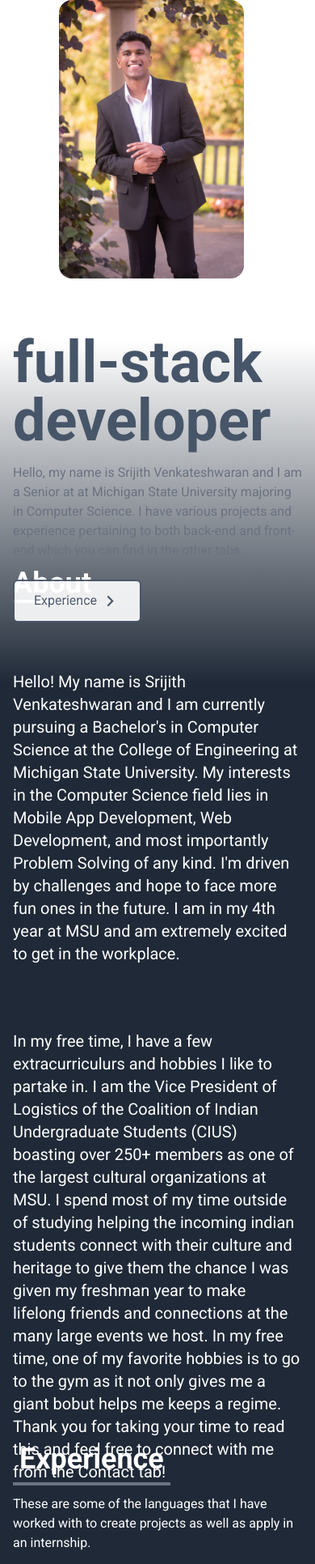
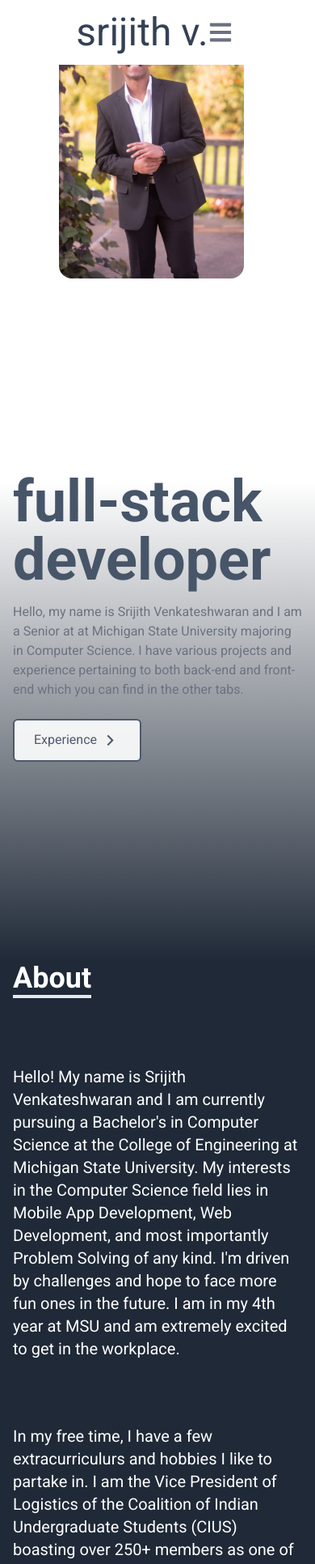
Before and after one commit to SrijithVenkat/my-portfolio, a React (Create React App) app: page / in a window 390 px wide. Shown: the top 1932 px of the page at 81% size. Built offline with nearby package versions, Linux system fonts and the light colour scheme; the HTML template or start-up script is replaced by a standard one.

Commit message:
Fixes on Navbarand spacing when resized to phone, still needs touches on picture and overall functionality

```diff
--- a/src/App.js
+++ b/src/App.js
@@ -9,7 +9,7 @@ function App() {
   return (
     <div>
       <NavBar/>
-      <Home />
+      <Home/>
       <About/>
       <Experience/>
       <Contact />
--- a/src/components/About.jsx
+++ b/src/components/About.jsx
@@ -2,8 +2,8 @@ import React from 'react'
 
 const About = () => {
   return (
-    <div name="About" className='w-full h-screen bg-gray-800 text-white'>
-        <div className='max-w-screen-lg px-4 mx-auto flex flex-col justify-center w-full h-full'>
+    <div name="About" className='w-full bg-gray-800 text-white whitespace-normal pb-10 min-h-screen'>
+        <div className='max-w-screen-lg px-4 mx-auto flex flex-col justify-center h-full'>
             <div className='pb-2'>
                 <h2 className='text-4xl font-bold inline border-b-4 bottom-gray-500'>About</h2>
             </div>
--- a/src/components/Contact.jsx
+++ b/src/components/Contact.jsx
@@ -4,11 +4,11 @@ const Contact = () => {
   return (
     <div
       name="Contact"
-      className="w-full h-screen bg-gradient-to-t from-black to-gray-800 p-4 text-white"
+      className="w-full h-screen bg-gradient-to-t from-black to-gray-800 p-4 text-white whitespace-normal min-h-max"
     >
       <div className="flex flex-col p-4 justify-center max-w-screen-lg mx-auto h-full">
         <div className="pb-8">
-          <p className="text-4xl font-bold inline border-b-4 border-gray-500">
+          <p className="text-4xl font-bold inline border-b-4 bottom-gray-500">
             Contact
           </p>
           <p className="py-6">submit the form below to connect!</p>
@@ -39,7 +39,7 @@ const Contact = () => {
               className="p-2 bg-transparent border-2 rounded-md text-white focus:outline-none"
             ></textarea>
 
-            <button className="text-white bg-gradient-to-b from-cyan-500 to-blue-500 px-6 py-3 my-8 mx-auto flex items-center rounded-md hover:scale-110 duration-300">
+            <button className="text-slate-500 bg-white px-6 py-3 my-8 mx-auto flex items-center rounded-md hover:scale-105 duration-300">
               Let's connect
             </button>
           </form>
--- a/src/components/Experience.css
+++ b/src/components/Experience.css
@@ -1,4 +1,8 @@
-devicon-html5-plain-wordmark
-{
-    font-size: 10rem;
+.article {
+    height: 100%;
+    background-repeat: no-repeat;
+    background-position: center;
+    background-size: cover;
+    display: grid;
+    place-items: center;
 }
--- a/src/components/Experience.jsx
+++ b/src/components/Experience.jsx
@@ -7,19 +7,19 @@ const Resume = () => {
       id: 1,
       icon: "devicon-html5-plain-wordmark",
       title: "HTML",
-      style: "shadow-green-500",
+      style: "shadow-slate-500",
     },
     {
       id: 2,
       icon: "devicon-python-plain",
       title: "Python",
-      style: "shadow-green-500",
+      style: "shadow-white",
     },
     {
       id: 3,
       icon: "devicon-c-plain",
       title: "C++",
-      style: "shadow-green-500",
+      style: "shadow-black",
     },
     {
       id: 4,
@@ -51,11 +51,11 @@ const Resume = () => {
   return (
     <div
       name="Experience"
-      className="bg-gray-800 w-full h-screen"
+      className="bg-gray-800 w-full whitespace-normal min-h-screen"
     >
-      <div className="max-w-screen-lg mx-auto p-4 flex flex-col justify-center w-full h-full text-white">
+      <div className="max-w-screen-lg mx-auto p-4 flex flex-col justify-center h-full text-white">
         <div>
-          <p className="text-4xl font-bold border-b-4 border-gray-500 p-2 inline">
+          <p className="text-4xl font-bold border-b-4 bottom-gray-500 inline">
             Experience
           </p>
           <p className="py-6">These are some of the languages that I have worked with to create projects as well as apply in an internship.</p>
--- a/src/components/Home.css
+++ b/src/components/Home.css
@@ -9,19 +9,15 @@
     width: 67%;
     margin-left: auto;
     margin-right: auto;
+    max-width: 67%;
+    min-height: 100%;
 }
 
-@media (min-width: 768px) {
-    .md\:w-2\/3 {
-        width: 66.666667%;
-    }
-}
 .overlay {
     position: absolute;
     top: 0;
-    left: 95px;
-    width: 65%;
-    height: 100%;
+    left: 94px;
+    width: 65.5%;
     background: rgba(0, 0, 0, 0.6);
     color: #ffffff;
     font-family: 'Quicksand', sans-serif;
--- a/src/components/Home.jsx
+++ b/src/components/Home.jsx
@@ -7,8 +7,8 @@ import "./Home.css"
 const Home = () => {
 
   return (
-      <div name="Home" className="h-screen w-full bg-gradient-to-b from-white via-white to-gray-800 ">
-          <div className='max-w-screen-lg mx-auto flex flex-col items-center justify-center h-full px-4 md:flex-row'>
+      <div name="Home" className="w-full bg-gradient-to-b from-white via-white to-gray-800 min-h-screen">
+          <div className='max-w-screen-lg mx-auto flex flex-col items-center justify-center min-h-screen px-4 md:flex-row'>
                 <div className='image'>
                     <img width={300} height={450} src={SrijithImage} alt="My Profile" className='pfp' />
                     <div className='overlay'>
@@ -17,7 +17,7 @@ const Home = () => {
                     <GiFlowerEmblem/>
                     </div>
                 </div>
-                <div className='flex flex-col justify-center h-full'>
+                <div className='flex flex-col justify-center min-h-screen'>
                     <h2 className='text-7xl sm:5xl font-bold text-slate-600'> full-stack developer</h2>
                     {/* bg-clip-text bg-gradient-to-bl from-black to-blue-400 */}
                     <p className='text-gray-500 py-4 max-w-md'>
--- a/src/components/NavBar.jsx
+++ b/src/components/NavBar.jsx
@@ -26,9 +26,9 @@ const NavBar = () => {
 
     ]
     return (
-        <div className='flex justify-center items-center w-full h-20 text-slate-700 bg-white fixed'>
-            <div className='text-5xl ml-2'>
-                srijith v.
+        <div className='flex justify-center items-center w-full h-20 text-slate-700 bg-white fixed z-10'>
+            <div className='text-5xl ml-2 hover:scale-105 duration-200'>
+                <Link to={'Home'} smooth duration={500}>srijith v.</Link>
             </div>
 
             <ul className='hidden md:flex'>
```
